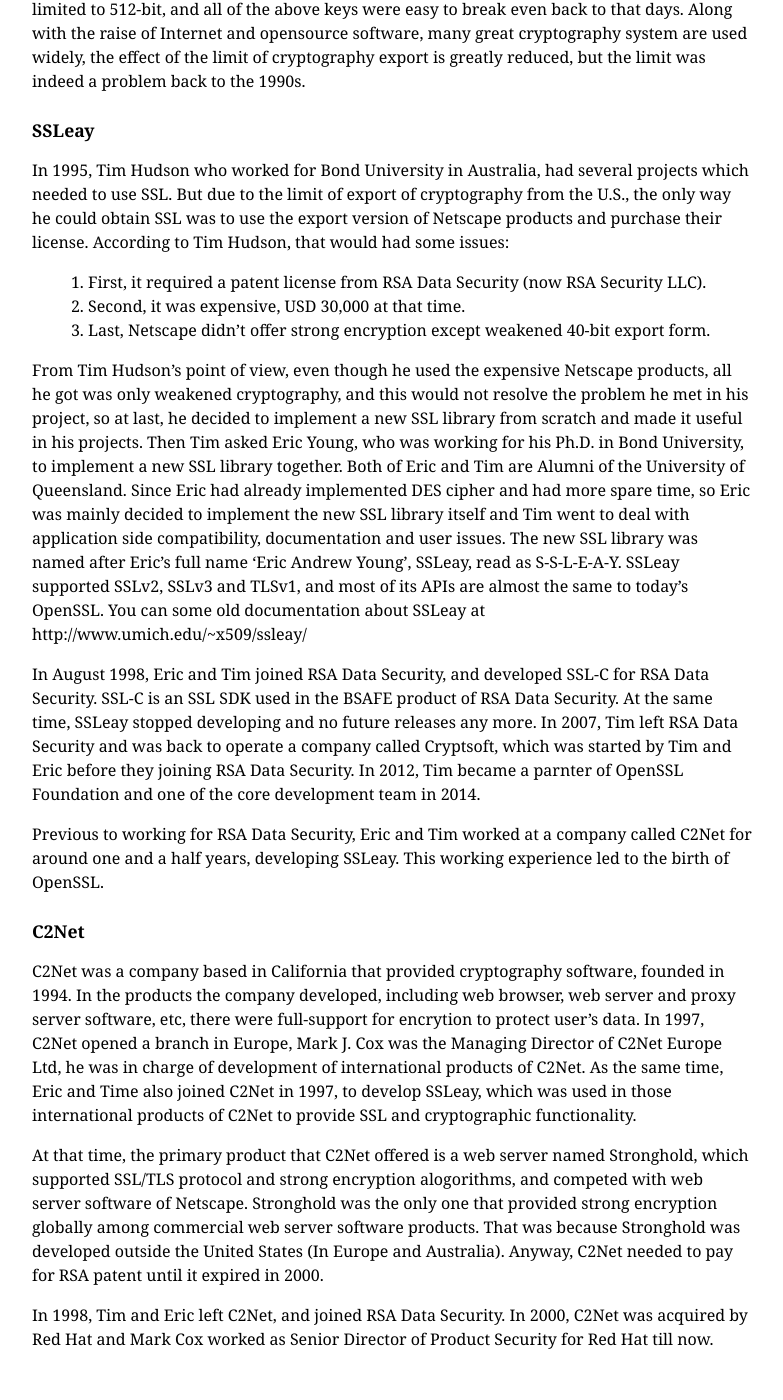
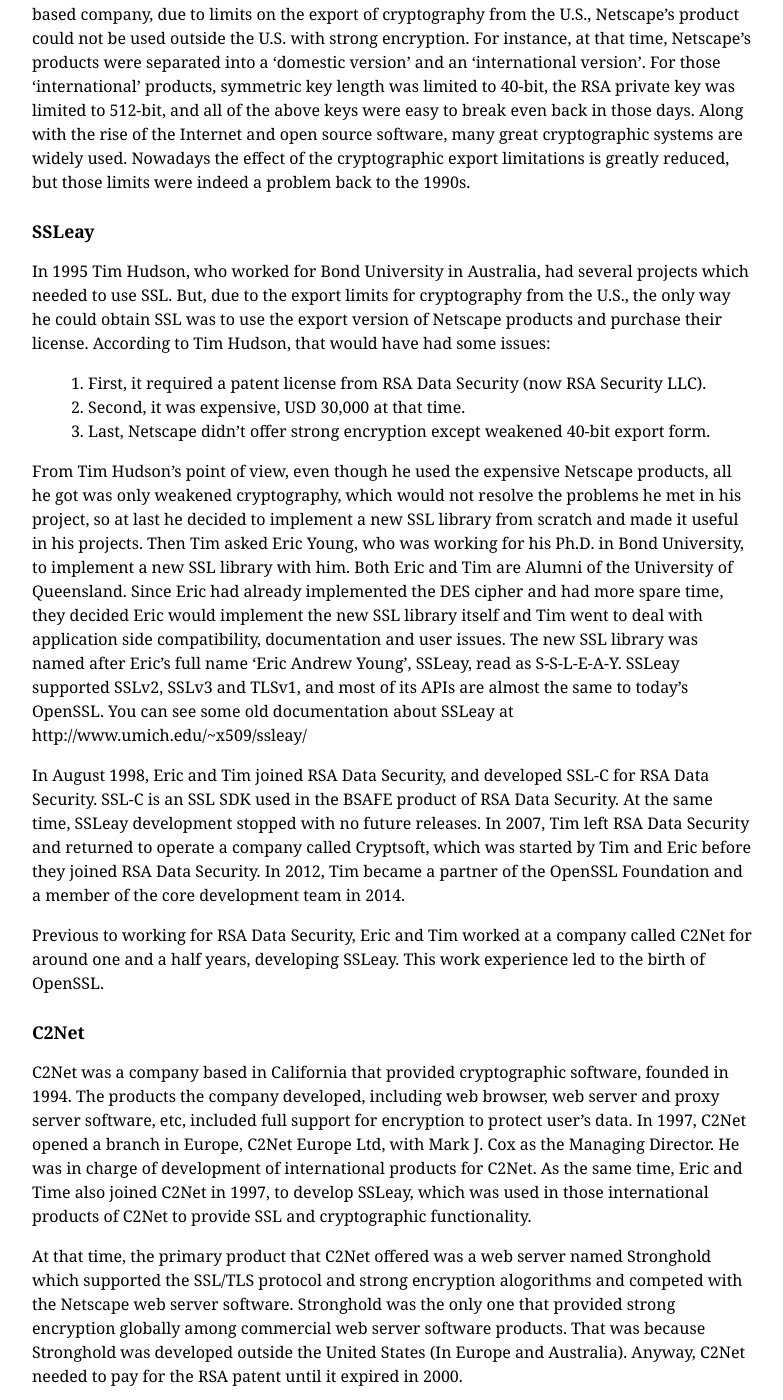
Before and after one commit to InfoHunter/infohunter.github.io, a Jekyll site: the page built from _posts/2017-01-10-openssl-chapter-01-en.markdown, in a window 1280 px wide and 1400 px high, scrolled down 1080 px. Shown: the whole window, without its empty margins (248-1031 px from the left). Built offline with Jekyll 4.4.1, drawn with Linux system fonts in a browser that asks for light colours; some of the changed text lies outside the part shown.

Commit message:
Re-wording by Steve Marquess
Signed-off-by: Paul Yang <paulyang.inf@gmail.com>

```diff
--- a/_posts/2017-01-10-openssl-chapter-01-en.markdown
+++ b/_posts/2017-01-10-openssl-chapter-01-en.markdown
@@ -8,50 +8,53 @@ date: 2017-01-10 12:00:00
 
 ## SSL Protocol
 
-When people talk about the history of Internet, an ancient but great name will be always mentioned, Netscape. This company, whose headquarter was located in California, has made a huge contribution to the technical evolution of human beings, including JavaScript, Gecho, Project Mozilla and of course SSL protocol. Back in 1995, Netscape released the first production-ready version of SSL, SSL 2.0. In 1996, Netscape released the SSL 3.0 specification. From then on, a time of encrypted Web traffic has begun. Taher Elgamal, who worked for Netscape as 'Chief Scientist at that time, is recognized as 'father of SSL'.
+When people talk about the history of Internet, a famous legacy name will be always mentioned, Netscape. This company, whose headquarters were located in California, made a huge contribution to the technical evolution of humanity, including JavaScript, Gecho, Project Mozilla and of course SSL protocol. Back in 1995, Netscape released the first production-ready version of SSL, SSL 2.0. In 1996, Netscape released the SSL 3.0 specification. At that point the era of encrypted Web traffic has begun. Taher Elgamal, who worked for Netscape as 'Chief Scientist' at that time, is recognized as 'father of SSL'.
 
 > Taher Elgamal
-> Dr. Taher Elgamal is the creator of the famous ElGamal asymmetric key encryption and signature algorithm, the widely used DSA algorithm is a variant of ElGamal signature algorithm. Dr. Taher Elgamal's Doctoral advisor is Martin Hellman, the 'H' in DH algorithm, and ElGammal alogorithm is based on DH key exchange algorithm. Dr. Taher Elgamal serves as CTO of Security at Salesforce.com.
+>
+> Dr. Taher Elgamal is the creator of the famous ElGamal asymmetric key encryption and signature algorithm  The widely used DSA algorithm is a variant of ElGamal signature algorithm. Dr. Taher Elgamal's Doctoral advisor was Martin Hellman, the 'H' in DH algorithm, and ElGammal alogorithm is based on DH key exchange algorithm. Dr. Taher Elgamal serves as CTO of Security at Salesforce.com.
 
-Netscape has supported SSL protocol in its own product line, including Netscape Navigator and FastTrack, Enterprise web server etc at server side. But since Netscape was an U.S. based company, due to the limit of export of cryptography from the U.S., Netscape's product could not be used outside the U.S. with strong encryption. For instance, at that time, Netscape's products were separated into 'domestic version' and 'international version'. For those 'international' products, symmetric key length was limited to 40-bit, RSA private key was limited to 512-bit, and all of the above keys were easy to break even back to that days. Along with the raise of Internet and opensource software, many great cryptography system are used widely, the effect of the limit of cryptography export is greatly reduced, but the limit was indeed a problem back to the 1990s.
+Netscape has supported the SSL protocol in its own product line, including Netscape Navigator and FastTrack, Enterprise web server etc. on the server side. But since Netscape was an U.S. based company, due to limits on the export of cryptography from the U.S., Netscape's product could not be used outside the U.S. with strong encryption. For instance, at that time, Netscape's products were separated into a 'domestic version' and an 'international version'. For those 'international' products, symmetric key length was limited to 40-bit, the RSA private key was limited to 512-bit, and all of the above keys were easy to break even back in those days. Along with the rise of the Internet and open source software, many great cryptographic systems are widely used. Nowadays the effect of the cryptographic export limitations is greatly reduced, but those limits were indeed a problem back to the 1990s.
 
 ## SSLeay
 
-In 1995, Tim Hudson who worked for Bond University in Australia, had several projects which needed to use SSL. But due to the limit of export of cryptography from the U.S., the only way he could obtain SSL was to use the export version of Netscape products and purchase their license. According to Tim Hudson, that would had some issues:
+In 1995 Tim Hudson, who worked for Bond University in Australia, had several projects which needed to use SSL. But, due to the export limits for cryptography from the U.S., the only way he could obtain SSL was to use the export version of Netscape products and purchase their license. According to Tim Hudson, that would have had some issues:
 
 1. First, it required a patent license from RSA Data Security (now RSA Security LLC).
 2. Second, it was expensive, USD 30,000 at that time.
 3. Last, Netscape didn't offer strong encryption except weakened 40-bit export form.
 
-From Tim Hudson's point of view, even though he used the expensive Netscape products, all he got was only weakened cryptography, and this would not resolve the problem he met in his project, so at last, he decided to implement a new SSL library from scratch and made it useful in his projects. Then Tim asked Eric Young, who was working for his Ph.D. in Bond University, to implement a new SSL library together. Both of Eric and Tim are Alumni of the University of Queensland. Since Eric had already implemented DES cipher and had more spare time, so Eric was mainly decided to implement the new SSL library itself and Tim went to deal with application side compatibility, documentation and user issues. The new SSL library was named after Eric's full name 'Eric Andrew Young', SSLeay, read as S-S-L-E-A-Y. SSLeay supported SSLv2, SSLv3 and TLSv1, and most of its APIs are almost the same to today's OpenSSL. You can some old documentation about SSLeay at http://www.umich.edu/~x509/ssleay/
+From Tim Hudson's point of view, even though he used the expensive Netscape products, all he got was only weakened cryptography, which would not resolve the problems he met in his project, so at last he decided to implement a new SSL library from scratch and made it useful in his projects. Then Tim asked Eric Young, who was working for his Ph.D. in Bond University, to implement a new SSL library with him. Both Eric and Tim are Alumni of the University of Queensland. Since Eric had already implemented the DES cipher and had more spare time, they decided Eric would implement the new SSL library itself and Tim went to deal with application side compatibility, documentation and user issues. The new SSL library was named after Eric's full name 'Eric Andrew Young', SSLeay, read as S-S-L-E-A-Y. SSLeay supported SSLv2, SSLv3 and TLSv1, and most of its APIs are almost the same to today's OpenSSL. You can see some old documentation about SSLeay at http://www.umich.edu/~x509/ssleay/
 
-In August 1998, Eric and Tim joined RSA Data Security, and developed SSL-C for RSA Data Security. SSL-C is an SSL SDK used in the BSAFE product of RSA Data Security. At the same time, SSLeay stopped developing and no future releases any more. In 2007, Tim left RSA Data Security and was back to operate a company called Cryptsoft, which was started by Tim and Eric before they joining RSA Data Security. In 2012, Tim became a parnter of OpenSSL Foundation and one of the core development team in 2014.
+In August 1998, Eric and Tim joined RSA Data Security, and developed SSL-C for RSA Data Security. SSL-C is an SSL SDK used in the BSAFE product of RSA Data Security. At the same time, SSLeay development stopped with no future releases. In 2007, Tim left RSA Data Security and returned to operate a company called Cryptsoft, which was started by Tim and Eric before they joined RSA Data Security. In 2012, Tim became a partner of the OpenSSL Foundation and a member of the core development team in 2014.
 
-Previous to working for RSA Data Security, Eric and Tim worked at a company called C2Net for around one and a half years, developing SSLeay. This working experience led to the birth of OpenSSL.
+Previous to working for RSA Data Security, Eric and Tim worked at a company called C2Net for around one and a half years, developing SSLeay. This work experience led to the birth of OpenSSL.
 
 ## C2Net
 
-C2Net was a company based in California that provided cryptography software, founded in 1994. In the products the company developed, including web browser, web server and proxy server software, etc, there were full-support for encrytion to protect user's data. In 1997, C2Net opened a branch in Europe, Mark J. Cox was the Managing Director of C2Net Europe Ltd, he was in charge of development of international products of C2Net. As the same time, Eric and Time also joined C2Net in 1997, to develop SSLeay, which was used in those international products of C2Net to provide SSL and cryptographic functionality.
+C2Net was a company based in California that provided cryptographic software, founded in 1994. The products the company developed, including web browser, web server and proxy server software, etc, included full support for encryption to protect user's data. In 1997, C2Net opened a branch in Europe, C2Net Europe Ltd, with Mark J. Cox as the Managing Director. He was in charge of development of international products for C2Net. As the same time, Eric and Time also joined C2Net in 1997, to develop SSLeay, which was used in those international products of C2Net to provide SSL and cryptographic functionality.
 
-At that time, the primary product that C2Net offered is a web server named Stronghold, which supported SSL/TLS protocol and strong encryption alogorithms, and competed with web server software of Netscape. Stronghold was the only one that provided strong encryption globally among commercial web server software products. That was because Stronghold was developed outside the United States (In Europe and Australia). Anyway, C2Net needed to pay for RSA patent until it expired in 2000.
+At that time, the primary product that C2Net offered was a web server named Stronghold which supported the SSL/TLS protocol and strong encryption alogorithms and competed with the Netscape web server software. Stronghold was the only one that provided strong encryption globally among commercial web server software products. That was because Stronghold was developed outside the United States (In Europe and Australia). Anyway, C2Net needed to pay for the RSA patent until it expired in 2000.
 
 In 1998, Tim and Eric left C2Net, and joined RSA Data Security. In 2000, C2Net was acquired by Red Hat and Mark Cox worked as Senior Director of Product Security for Red Hat till now.
 
 > C2Net
+>
 > C2Net played a very important role in the history of Internet security, read more at: https://awe.com/mark/history/c2net.html and more info about Stronghold at: https://awe.com/mark/history/stronghold.html
 
 ## OpenSSL
 
-When Tim and Eric left C2Net in 1998, Mark decided to launch a new opensource project to succeed SSLeay, that's the OpenSSL. OpenSSL then replaced SSLeay in the products of C2Net and was widely used as a successful opensource software.
+When Tim and Eric left C2Net in 1998, Mark decided to launch a new open source project to succeed SSLeay, OpenSSL. OpenSSL then replaced SSLeay in the C2Net products and was widely used as a successful open source software product.
 
-From the first release 0.9.1c in 1998, to the latest 1.1.0 branch, OpenSSL project has experinced ups and downs. The most significant event that ever influnced the project was the 'Heartbleed' vulnerability in 2014.
+From the first release 0.9.1c in 1998, to the latest 1.1.0 branch, the OpenSSL project has experinced ups and downs. The most significant event that ever influnced the project was the 'Heartbleed' vulnerability in 2014.
 
 > Heartbleed
+>
 > http://heartbleed.com/, the impact is that attacker could read the memory data in HTTPS servers and eventually recover a lot of important information including private keys, user passwords etc.
 
-After Heartbleed was disclosed, Linux Foundation initialed a project named CII (Core Infrastructure Initiatives), which aimed to help improving the quality of Internet infrastructure software. The project CII collaborated with companies including IBM, Microsoft, Intel, AWS etc to fund some key-role opensource project to help them be better and more secure. OpenSSL was among the first projects that were funded by CII undoubtedly and this ended the 'underfunded' status of OpenSSL, which was only about USD 2,000 per year by donation. CII sponsored two full-time OpenSSL core developers and desired to get OpenSSL well-developed.
+After Heartbleed was disclosed, the Linux Foundation initiated a project named CII (Core Infrastructure Initiative), which aimed to help improve the quality of Internet infrastructure software. The CII project collaborated with companies including IBM, Microsoft, Intel, AWS, etc. to fund some key-role open source projects to help them be better and more secure. OpenSSL was among the first projects that were funded by CII undoubtedly and this ended the 'underfunded' status of OpenSSL, which  until then was receiving only about USD 2,000 per year in donations. CII sponsored two full-time OpenSSL core developers and with the goal of a well-developed OpenSSL.
 
-At the time Heartbleed was disclosed, OpenBSD and Google forked OpenSSL respectively, they started to go with their own SSL/TLS library. Their libraries were called LibreSSL (OpenBSD fork) and BoringSSL (Google fork). LibreSSL was forked from OpenSSL by OpenBSD in April 2014, its object is to refactor OpenSSL and enhance the security. The first release of LibreSSL was in July 2014, with the version 2.0.0. In LibreSSL, plenty of legacy and useless code were removed and some some new features were introduced, such as ChaCha and Poly1305. In Jun 2014, Google forked OpenSSL as BoringSSL. BoringSSL didn't aim to replace OpenSSL as a generic SSL library, instead, it was more like a Google-customized SSL library to support Goolge's own requirements, and was primarily used in Chrome and Android.
+At the time Heartbleed was disclosed, OpenSSL was independently forked by OpenBSD and Google, each pursuing their own SSL/TLS library. Their libraries were called LibreSSL (OpenBSD fork) and BoringSSL (Google fork). LibreSSL was forked from OpenSSL by OpenBSD in April 2014, with the goal of refactoring OpenSSL and enhancing security. The first release of LibreSSL was in July 2014 with the version 2.0.0. In LibreSSL, plenty of legacy and useless code were removed and some new features were introduced, such as ChaCha and Poly1305. In Jun 2014, Google forked OpenSSL as BoringSSL. BoringSSL didn't aim to replace OpenSSL as a generic SSL library, instead, it was more like a Google-customized SSL library to support Google's own requirements, and was primarily used in Chrome and Android.
 
-According to Mark Cox, "OpenSSL is likely to be the most useful library for general purpose needs, and the changes post Heartbleed (having dedicated team members, responding to security issues, published policies, obtaining CII badging) should hope to change the brand
-impression to one which is positive". For LibreSSL and BoringSSL, OpenSSL likes to stay good relationships with both teams and collaborates for security issues with them.
+According to Mark Cox, "OpenSSL is likely to be the most useful library for general purpose needs, and the changes post Heartbleed (having dedicated team members, responding to security issues, published policies, obtaining CII badging) should change the brand
+impression to one which is positive". For LibreSSL and BoringSSL, OpenSSL likes to maintain good relationships with both teams and collaborates on security issues with them.
```
